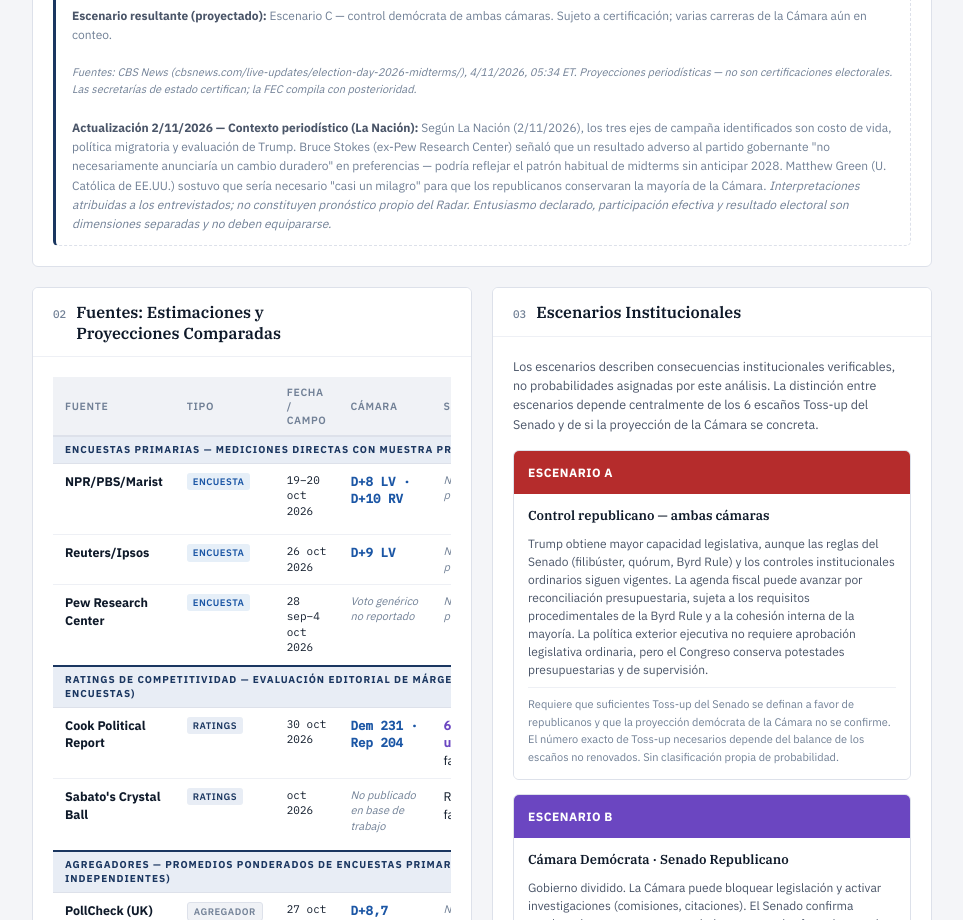
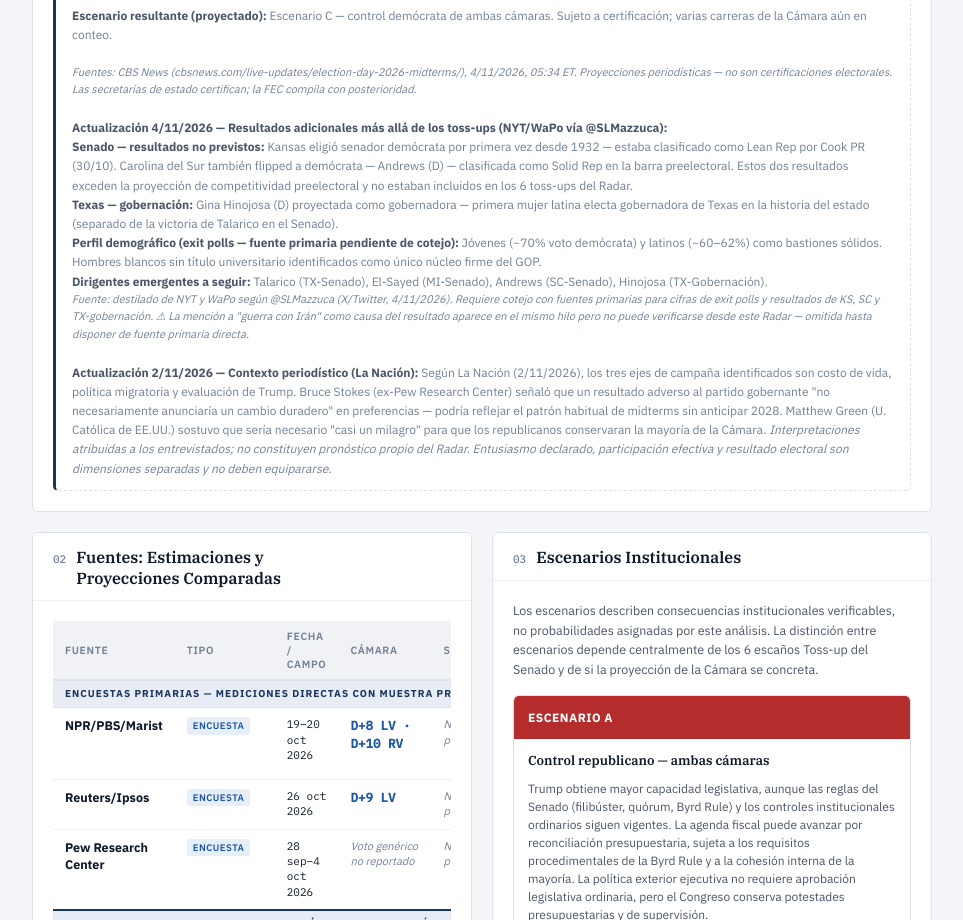
Before and after one commit to IvannaVT/monitor-ar, a plain HTML site: page radar_eeuu_2026.html in a window 1280 px wide. Shown: the part 1480-2400 px from the top of the page, without its empty margins (158-1121 px from the left). Drawn offline with Linux system fonts and the light colour scheme.

Commit message:
Radar EE.UU. — Versión 13: resultados KS, SC, TX-gobernación, demografía
- Kansas: senador D por primera vez desde 1932 (era Lean Rep en clasificación preelectoral)
- Carolina del Sur: Andrews (D) flipped desde Solid Rep
- Texas gobernación: Gina Hinojosa (D), primera latina gobernadora en la historia del estado
- Perfil demográfico: jóvenes ~70% D, latinos ~60-62% D (exit polls — fuente primaria pendiente)
- Dirigentes emergentes: Andrews (SC) sumado a Talarico, El-Sayed, Hinojosa
- Fuente: destilado NYT/WaPo vía @SLMazzuca — con nota de verificación pendiente
- ⚠ "Guerra con Irán" omitida hasta disponer de fuente primaria directa

Co-Authored-By: Claude Sonnet 4.6 <noreply@anthropic.com>
Claude-Session: https://claude.ai/code/session_01VoHRTtcYmBH5bWd7ALrUhe

```diff
--- a/radar_eeuu_2026.html
+++ b/radar_eeuu_2026.html
@@ -862,6 +862,12 @@ footer a { color: var(--fg-muted); }
       MI: El-Sayed (D) gana · ME: Jackson (D) gana — Collins concedió · OH: Sherrod Brown (D) recupera escaño · IA: Turek (D) gana · TX: Talarico (D) gana · AK: sin proyección (Sullivan R vs. Peltola D — reñido).<br><br>
       <strong>Escenario resultante (proyectado):</strong> Escenario C — control demócrata de ambas cámaras. Sujeto a certificación; varias carreras de la Cámara aún en conteo.<br><br>
       <em style="font-size:11px;color:var(--fg-muted);">Fuentes: CBS News (cbsnews.com/live-updates/election-day-2026-midterms/), 4/11/2026, 05:34 ET. Proyecciones periodísticas — no son certificaciones electorales. Las secretarías de estado certifican; la FEC compila con posterioridad.</em><br><br>
+      <strong>Actualización 4/11/2026 — Resultados adicionales más allá de los toss-ups (NYT/WaPo vía @SLMazzuca):</strong><br>
+      <strong>Senado — resultados no previstos:</strong> Kansas eligió senador demócrata por primera vez desde 1932 — estaba clasificado como Lean Rep por Cook PR (30/10). Carolina del Sur también flipped a demócrata — Andrews (D) — clasificada como Solid Rep en la barra preelectoral. Estos dos resultados exceden la proyección de competitividad preelectoral y no estaban incluidos en los 6 toss-ups del Radar.<br>
+      <strong>Texas — gobernación:</strong> Gina Hinojosa (D) proyectada como gobernadora — primera mujer latina electa gobernadora de Texas en la historia del estado (separado de la victoria de Talarico en el Senado).<br>
+      <strong>Perfil demográfico (exit polls — fuente primaria pendiente de cotejo):</strong> Jóvenes (~70% voto demócrata) y latinos (~60–62%) como bastiones sólidos. Hombres blancos sin título universitario identificados como único núcleo firme del GOP.<br>
+      <strong>Dirigentes emergentes a seguir:</strong> Talarico (TX-Senado), El-Sayed (MI-Senado), Andrews (SC-Senado), Hinojosa (TX-Gobernación).<br>
+      <em style="font-size:11px;color:var(--fg-muted);">Fuente: destilado de NYT y WaPo según @SLMazzuca (X/Twitter, 4/11/2026). Requiere cotejo con fuentes primarias para cifras de exit polls y resultados de KS, SC y TX-gobernación. ⚠ La mención a "guerra con Irán" como causa del resultado aparece en el mismo hilo pero no puede verificarse desde este Radar — omitida hasta disponer de fuente primaria directa.</em><br><br>
       <strong>Actualización 2/11/2026 — Contexto periodístico (La Nación):</strong> Según La Nación (2/11/2026), los tres ejes de campaña identificados son costo de vida, política migratoria y evaluación de Trump. Bruce Stokes (ex-Pew Research Center) señaló que un resultado adverso al partido gobernante "no necesariamente anunciaría un cambio duradero" en preferencias — podría reflejar el patrón habitual de midterms sin anticipar 2028. Matthew Green (U. Católica de EE.UU.) sostuvo que sería necesario "casi un milagro" para que los republicanos conservaran la mayoría de la Cámara. <em>Interpretaciones atribuidas a los entrevistados; no constituyen pronóstico propio del Radar. Entusiasmo declarado, participación efectiva y resultado electoral son dimensiones separadas y no deben equipararse.</em>
     </div>
 
```
